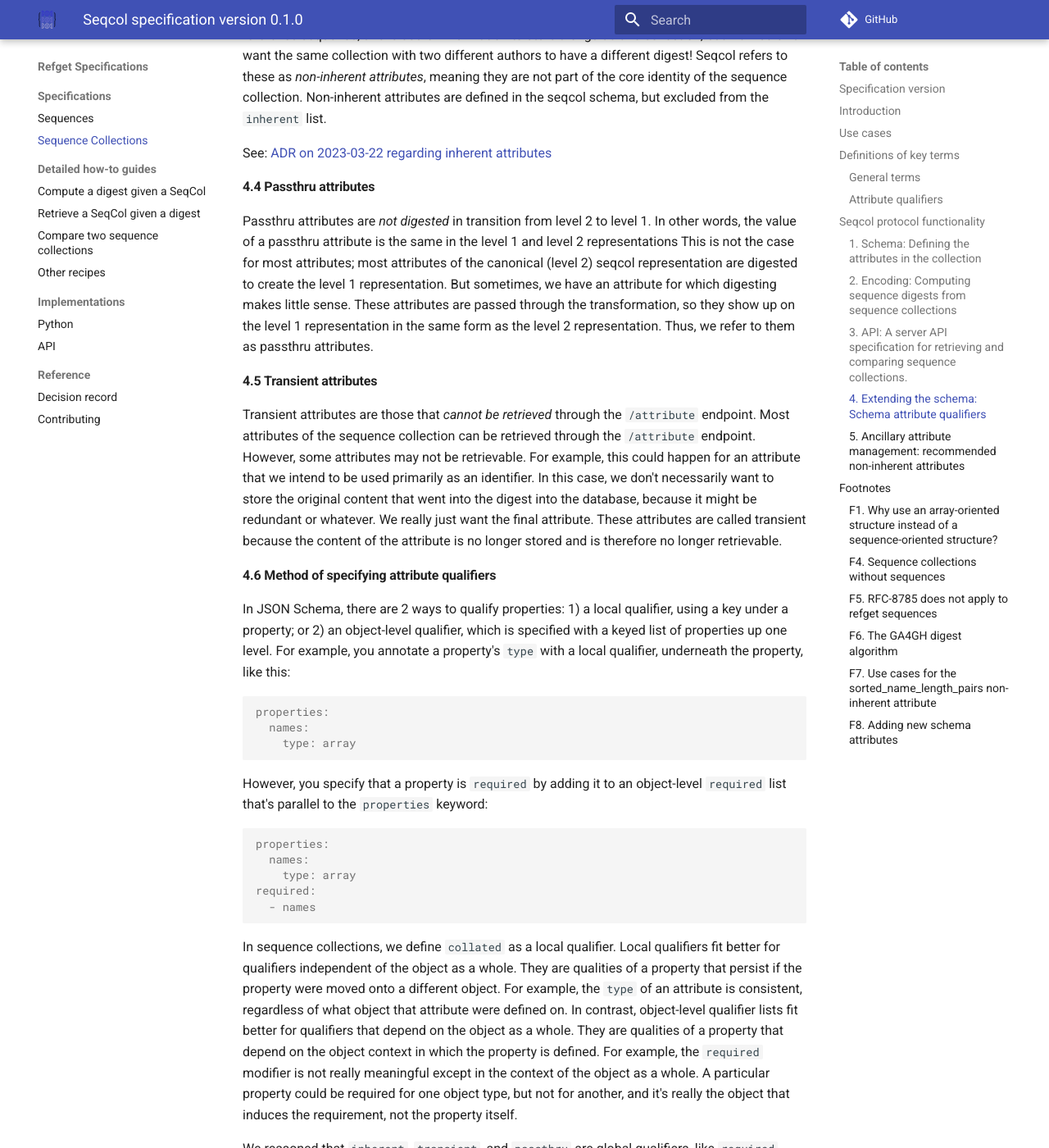
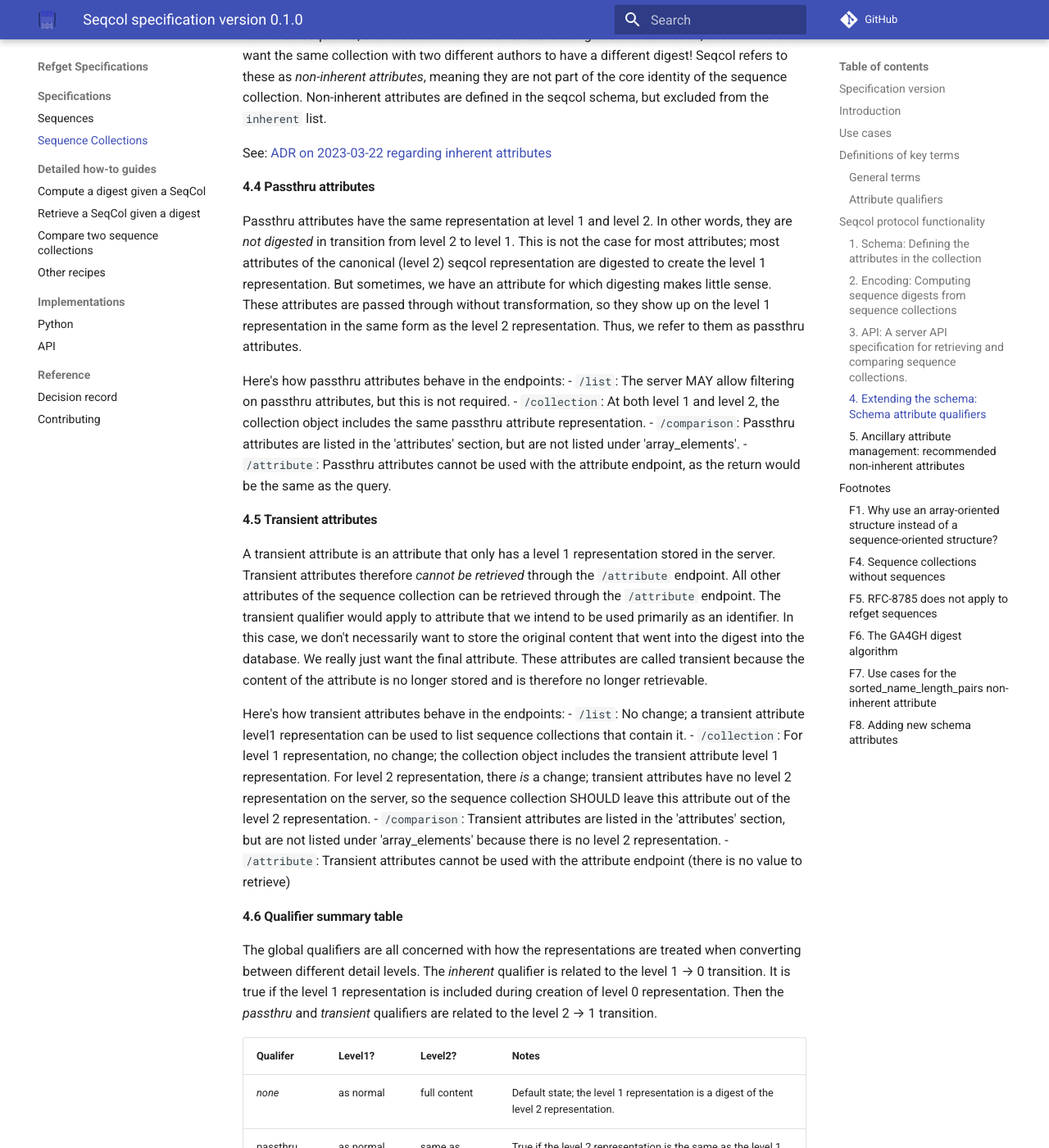
Before and after one commit to ga4gh/refget, an MkDocs documentation site: the page built from docs/seqcol.md, in a window 1280 px wide and 1400 px high, scrolled down 15841 px. Shown: the whole window at 82% size. Built offline with MkDocs 1.6.1 and Material for MkDocs 9.7.7, drawn with Linux system fonts in a browser that asks for light colours; comment, search, counter and statistics services are not loaded; some of the changed text lies outside the part shown.

Commit message:
add endpoint behavior for qualified attributes

```diff
--- a/docs/seqcol.md
+++ b/docs/seqcol.md
@@ -558,25 +558,54 @@ See: [ADR on 2023-03-22 regarding inherent attributes](decision_record.md#2023-0
 
 #### 4.4 Passthru attributes
 
-Passthru attributes are *not digested* in transition from level 2 to level 1.
-In other words, the value of a passthru attribute is the same in the level 1 and level 2 representations
+Passthru attributes have the same representation at level 1 and level 2.
+In other words, they are *not digested* in transition from level 2 to level 1.
 This is not the case for most attributes; most attributes of the canonical (level 2) seqcol representation are digested to create the level 1 representation.
 But sometimes, we have an attribute for which digesting makes little sense.
-These attributes are passed through the transformation, so they show up on the level 1 representation in the same form as the level 2 representation.
+These attributes are passed through without transformation, so they show up on the level 1 representation in the same form as the level 2 representation.
 Thus, we refer to them as passthru attributes.
+
+Here's how passthru attributes behave in the endpoints:
+- `/list`: The server MAY allow filtering on passthru attributes, but this is not required.
+- `/collection`: At both level 1 and level 2, the collection object includes the same passthru attribute representation.
+- `/comparison`: Passthru attributes are listed in the 'attributes' section, but are not listed under 'array_elements'.
+- `/attribute`: Passthru attributes cannot be used with the attribute endpoint, as the return would be the same as the query.
 
 
 #### 4.5 Transient attributes
 
-Transient attributes are those that *cannot be retrieved* through the `/attribute` endpoint.
-Most attributes of the sequence collection can be retrieved through the `/attribute` endpoint.
-However, some attributes may not be retrievable.
-For example, this could happen for an attribute that we intend to be used primarily as an identifier.
-In this case, we don't necessarily want to store the original content that went into the digest into the database, because it might be redundant or whatever.
+A transient attribute is an attribute that only has a level 1 representation stored in the server.
+Transient attributes therefore *cannot be retrieved* through the `/attribute` endpoint.
+All other attributes of the sequence collection can be retrieved through the `/attribute` endpoint.
+The transient qualifier would apply to attribute that we intend to be used primarily as an identifier.
+In this case, we don't necessarily want to store the original content that went into the digest into the database.
 We really just want the final attribute.
 These attributes are called transient because the content of the attribute is no longer stored and is therefore no longer retrievable.
 
-#### 4.6 Method of specifying attribute qualifiers
+Here's how transient attributes behave in the endpoints:
+- `/list`: No change; a transient attribute level1 representation can be used to list sequence collections that contain it.
+- `/collection`: For level 1 representation, no change; the collection object includes the transient attribute level 1 representation. For level 2 representation, there *is* a change; transient attributes have no level 2 representation on the server, so the sequence collection SHOULD leave this attribute out of the level 2 representation.
+- `/comparison`: Transient attributes are listed in the 'attributes' section, but are not listed under 'array_elements' because there is no level 2 representation.
+- `/attribute`: Transient attributes cannot be used with the attribute endpoint (there is no value to retrieve)
+
+
+#### 4.6 Qualifier summary table
+
+The global qualifiers are all concerned with how the representations are treated when converting between different detail levels.
+The *inherent* qualifier is related to the level 1 &rarr; 0 transition.
+It is true if the level 1 representation is included during creation of level 0 representation.
+Then the *passthru* and *transient* qualifiers are related to the level 2 &rarr; 1 transition.
+
+
+Qualifer | Level1? | Level2? | Notes
+--- | ----- | ----- | -----
+*none* | as normal | full content | Default state; the level 1 representation is a digest of the level 2 representation.
+passthru | as normal | same as level1 | True if the level 2 representation is the same as the level 1 representation.
+transient | as normal | not present | True if the level 2 representation is not present.
+
+
+
+#### 4.7 Method of specifying attribute qualifiers
 
 In JSON Schema, there are 2 ways to qualify properties: 1) a local qualifier, using a key under a property; or 2) an object-level qualifier, which is specified with a keyed list of properties up one level.
 For example, you annotate a property's `type` with a local qualifier, underneath the property, like this:
```
Also changed, not shown: other parts of docs/seqcol.md (+0 -10 lines).
